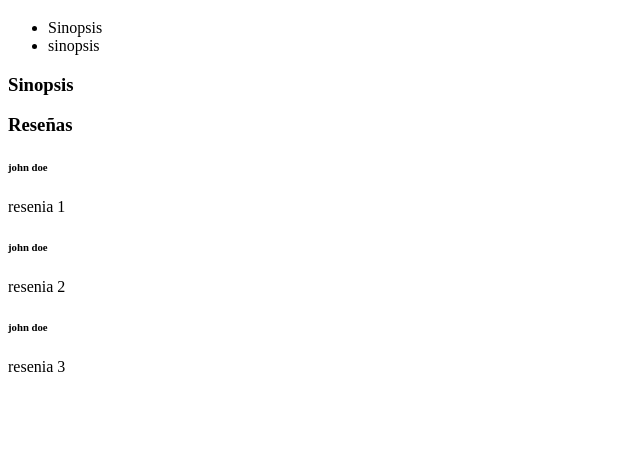
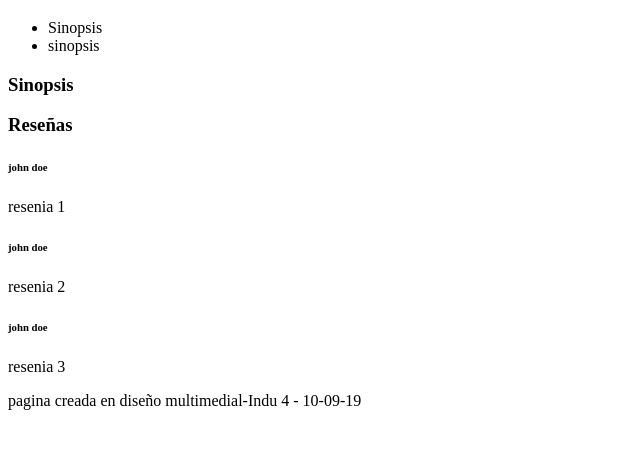
Before and after one commit to franco-mendoza-666/fran, a plain HTML site: page index.html in a window 1280 px wide. Shown: the part 87-536 px from the top of the page, without its empty margins (0-640 px from the left). Drawn offline with Linux system fonts and the light colour scheme.

Commit message:
se agrego el footer de la pagina

```diff
--- a/index.html
+++ b/index.html
@@ -39,6 +39,9 @@
                 <p></p>
             </section>
         </article>
+        <footer>
+            <p>pagina creada en diseño multimedial-Indu 4 - 10-09-19</p>
+        </footer>
     </div>
 </body>
 </html>
```
